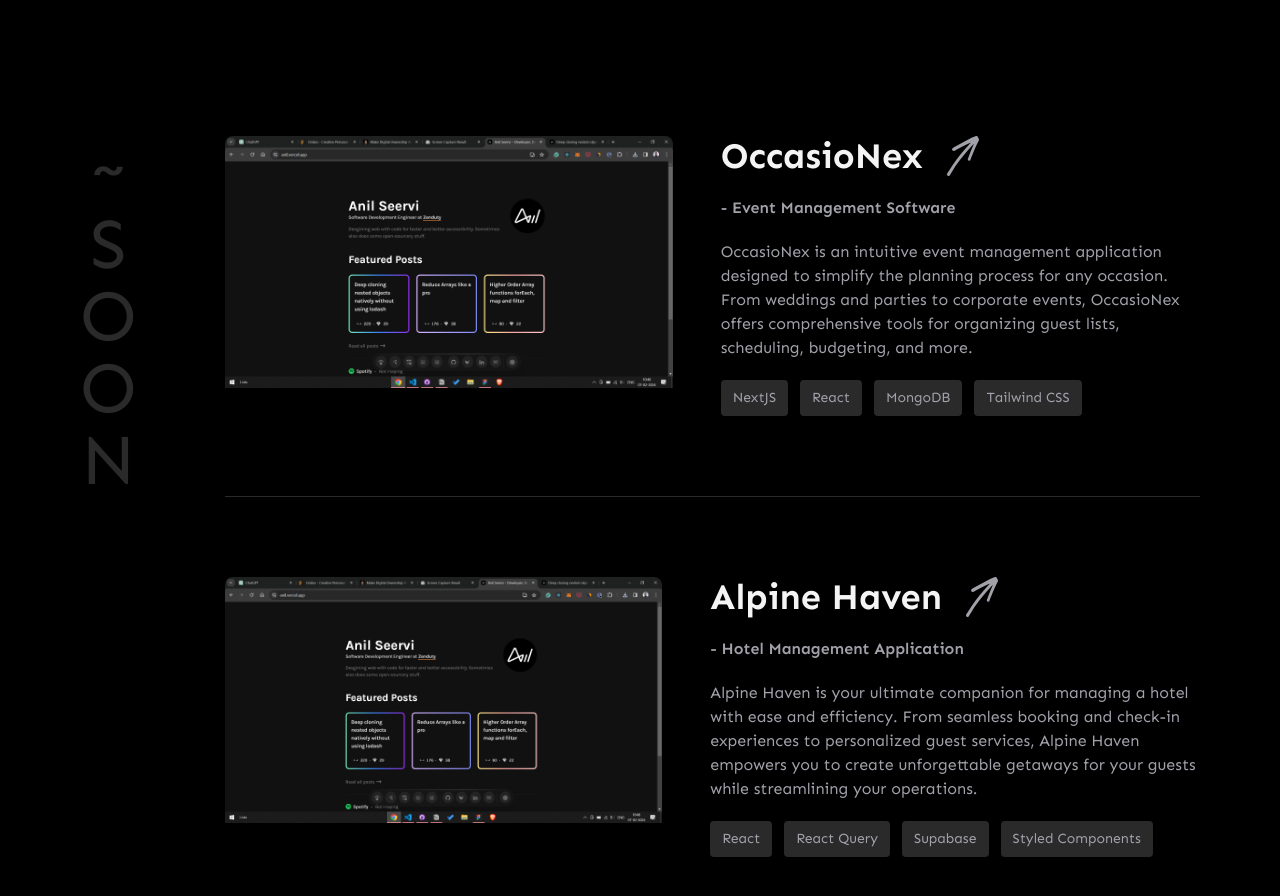
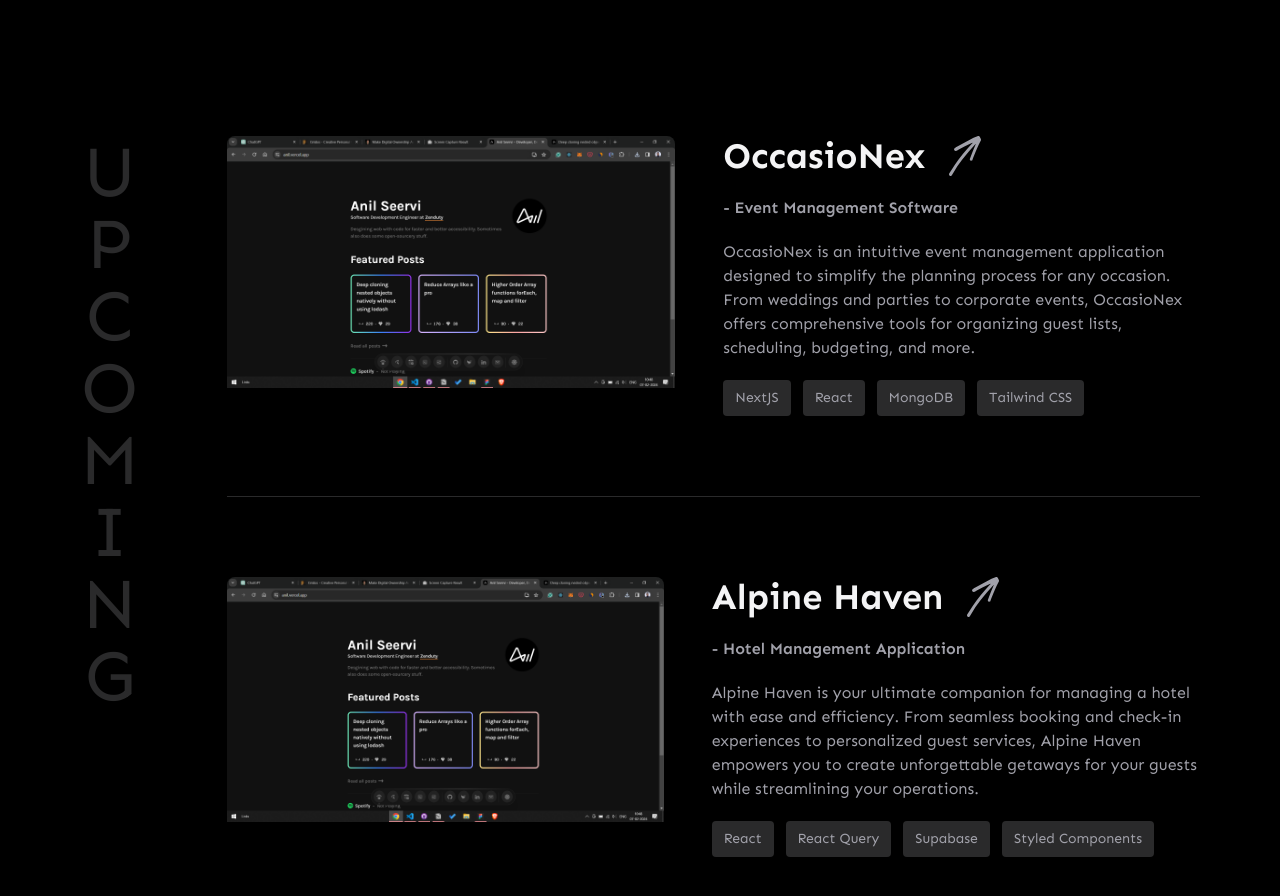
Before and after one commit to mohsin-khan07/Portfolio, a React (Vite) app: page / in a window 1280 px wide. Shown: the part 3600-4496 px from the top of the page. Built offline with nearby package versions, Linux system fonts and the light colour scheme.

Commit message:
changed the title from soon to upcoming

```diff
--- a/src/pages/Home.jsx
+++ b/src/pages/Home.jsx
@@ -8,7 +8,7 @@ export default function Home() {
       <Hero />
       <ImageGallery />
       <Projects title="projects" isInProgress={false} />
-      <Projects title="~soon" isInProgress={true} />
+      <Projects title="upcoming" isInProgress={true} />
     </section>
   );
 }
```
